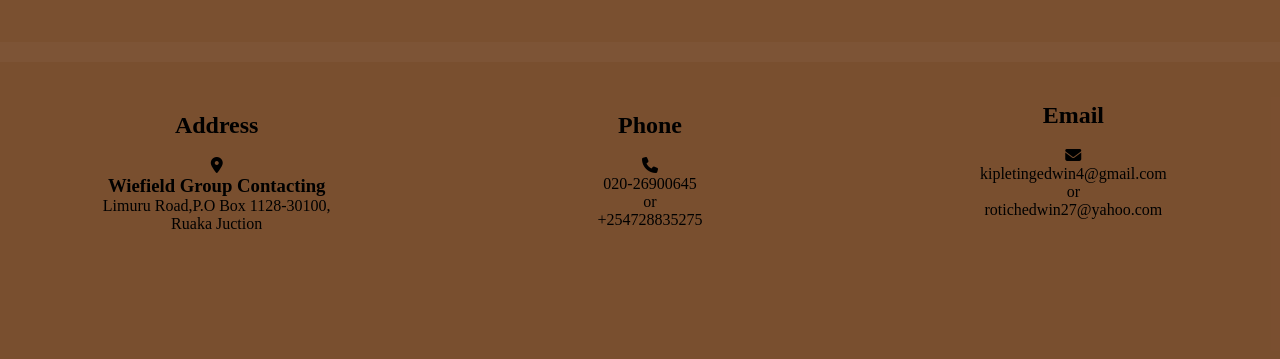
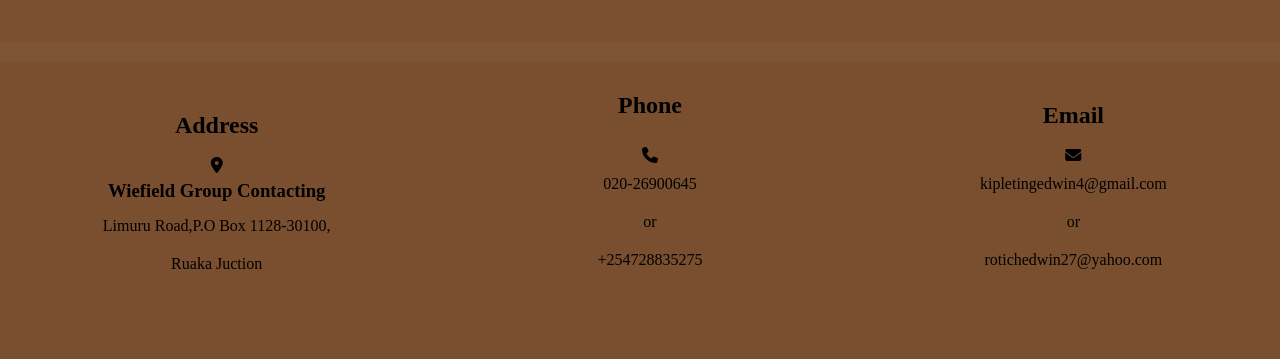
Before and after one commit to KipletingEdwin/A-personal-website, a plain HTML site: page assets/index4.html in a window 1280 px wide. Shown: the part 158-517 px from the top of the page. Drawn offline with Linux system fonts and the light colour scheme.

Commit message:
fix errors

```diff
--- a/assets/index4.css
+++ b/assets/index4.css
@@ -3,40 +3,56 @@
     margin: 0px;
     background-color: rgba(122, 79, 48, 0.822);;
 }
+
 header{
     height: 200px;
 }
+
 header h1{
     text-align: center;
     padding-top: 100px;
 }
+
 .con{
     height: 300px;
     display: flex;
     margin-top: 20px;
     text-align: center;
 }
+
 .con h2{
     padding-top: 30px;
 }
+
 .address{
     width: 33.33%;
     padding: 20px;
+}
 
+.address h3,p{
+
+    padding: 5px;
 }
+
 .phone{
     width: 33.33%;
     padding: 20px;
+}
 
+.phone h2,p{
+    padding: 10px;
 }
+
 .email{
     width: 33.33%;
     padding: 10px;
 }
+
 .media{
     text-align: center;
     padding: 0px;
 }
+
 .media i{
     padding: 30px;
 }
--- a/assets/index4.html
+++ b/assets/index4.html
@@ -5,7 +5,7 @@
     <meta http-equiv="X-UA-Compatible" content="IE=edge">
     <meta name="viewport" content="width=device-width, initial-scale=1.0">
     <script src="https://kit.fontawesome.com/7f897c6bd5.js" crossorigin="anonymous"></script>
-    <link rel="stylesheet" href="index4.css">
+    <link rel="stylesheet" href="./index4.css">
     <title>Contacts</title>
 </head>
 <body>
```
